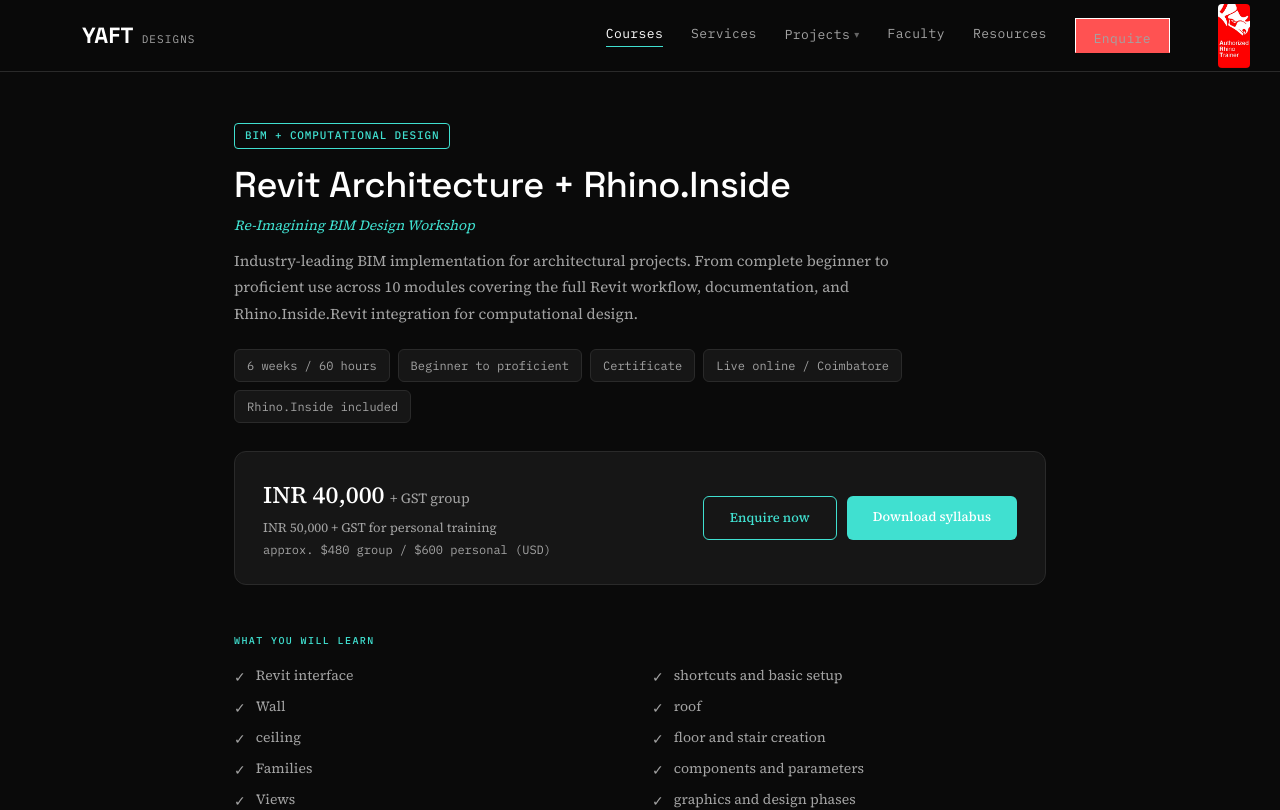
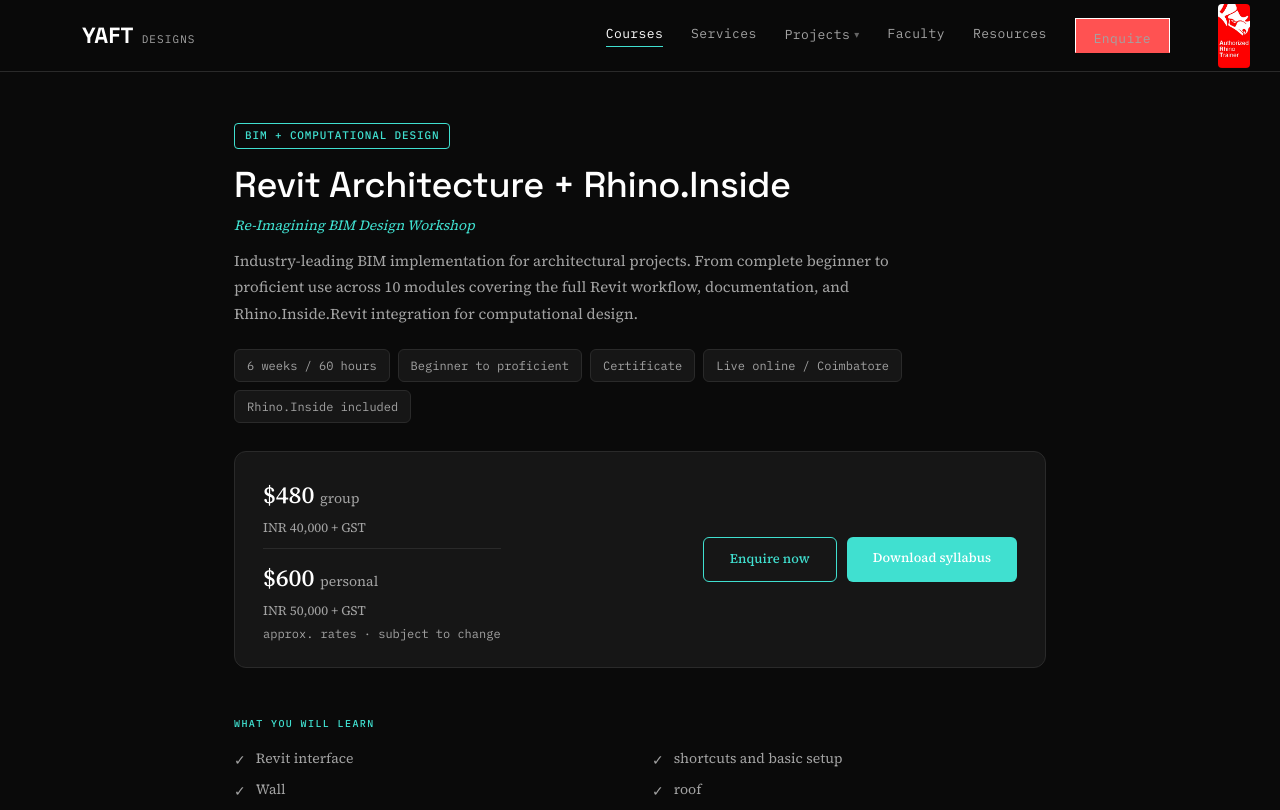
Before and after one commit to YAFTDesigns/yaftwebsite, a Next.js app: page /courses/revit-rhino-inside in a window 1280 px wide. Shown: the top 810 px of the page. Built offline with nearby package versions, Linux system fonts and the light colour scheme.

Commit message:
USD price big, INR secondary in revit-rhino-inside

```diff
--- a/app/courses/revit-rhino-inside/page.tsx
+++ b/app/courses/revit-rhino-inside/page.tsx
@@ -26,9 +26,13 @@ export default function RevitRhinoInside() {
       </div>
       <div className={s.ctaBar}>
         <div>
-          <div className={s.priceMain}>INR 40,000 <span style={{fontSize:14,fontWeight:400,color:'var(--ink-soft)'}}> + GST group</span></div>
-          <div className={s.priceSub}>INR 50,000 + GST for personal training</div>
-          <div className={s.priceUsd}>approx. $480 group / $600 personal (USD)</div>
+          <div className={s.priceMain}>$480 <span style={{fontSize:14,fontWeight:400,color:'var(--ink-soft)'}}>group</span></div>
+          <div className={s.priceSub}>INR 40,000 + GST</div>
+          <div style={{marginTop:10,paddingTop:10,borderTop:'0.5px solid var(--line)'}}>
+            <div className={s.priceMain}>$600 <span style={{fontSize:14,fontWeight:400,color:'var(--ink-soft)'}}>personal</span></div>
+            <div className={s.priceSub}>INR 50,000 + GST</div>
+          </div>
+          <div className={s.priceUsd}>approx. rates · subject to change</div>
         </div>
         <div className={s.ctaBtns}>
           <a href="/courses#enquire" className={s.btnOutline}>Enquire now</a>
```
